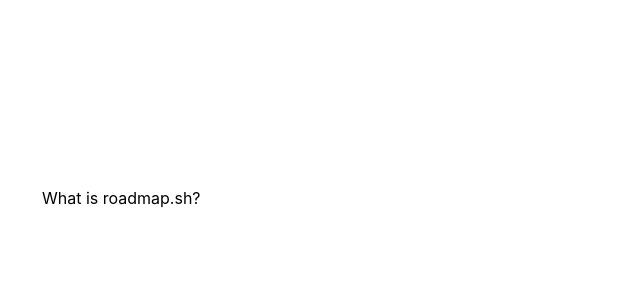
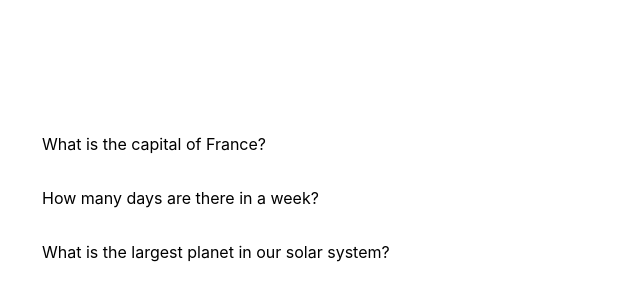
Before and after one commit to Jaunty5899/Accordian, a React (Vite) app: page / in a window 1280 px wide. Shown: the part 202-502 px from the top of the page, without its empty margins (0-640 px from the left). Built offline with nearby package versions, Linux system fonts and the light colour scheme.

Commit message:
QnA obj created

```diff
--- a/src/App.jsx
+++ b/src/App.jsx
@@ -1,10 +1,30 @@
 import "./App.css";
 import QnA from "./QnA";
+
+const data = [
+  {
+    question: "What is the capital of France?",
+    answer:
+      "The capital of France is Paris, a vibrant and historic city located on the banks of the Seine River. Paris is renowned for its iconic landmarks such as the Eiffel Tower, the Louvre Museum, Notre-Dame Cathedral, and the Arc de Triomphe. It is a global center of art, fashion, gastronomy, and culture, attracting millions of visitors from around the world each year.",
+  },
+  {
+    question: "How many days are there in a week?",
+    answer:
+      "There are 7 days in a week. The days of the week are Monday, Tuesday, Wednesday, Thursday, Friday, Saturday, and Sunday. This weekly cycle has been used for centuries, with the days named after various celestial bodies and deities in different cultures. The 7-day week is a widely recognized and used system for organizing time and scheduling activities in modern society.",
+  },
+  {
+    question: "What is the largest planet in our solar system?",
+    answer:
+      "The largest planet in our solar system is Jupiter, a massive gas giant that is over 11 times the diameter of Earth. Jupiter is primarily composed of hydrogen and helium, with a swirling storm known as the Great Red Spot raging in its atmosphere. It has 79 confirmed moons, including the four largest, known as the Galilean moons. Jupiter's immense size and powerful gravitational field play a significant role in shaping the dynamics of the entire solar system.",
+  },
+];
 
 function App() {
   return (
     <div className="container">
-      <QnA />
+      {data.map((e) => (
+        <QnA Data={e} />
+      ))}
     </div>
   );
 }
--- a/src/QnA.jsx
+++ b/src/QnA.jsx
@@ -1,7 +1,7 @@
 import { useState } from "react";
 import "./QnA.css";
 
-export default function QnA() {
+export default function QnA({ Data }) {
   const [show, setShow] = useState(0);
   return (
     <>
@@ -9,12 +9,10 @@
         className="questionElement"
         onClick={() => (show ? setShow(0) : setShow(1))}
       >
-        What is roadmap.sh?
+        {Data.question}
       </div>
       <div className={`answerElement ${show ? "showAnswer" : null}`}>
-        roadmap.sh is a community effort to create learning paths, guides.
-        project ideas and other similar content to help developers grow in their
-        careers.
+        {Data.answer}
       </div>
     </>
   );
```
